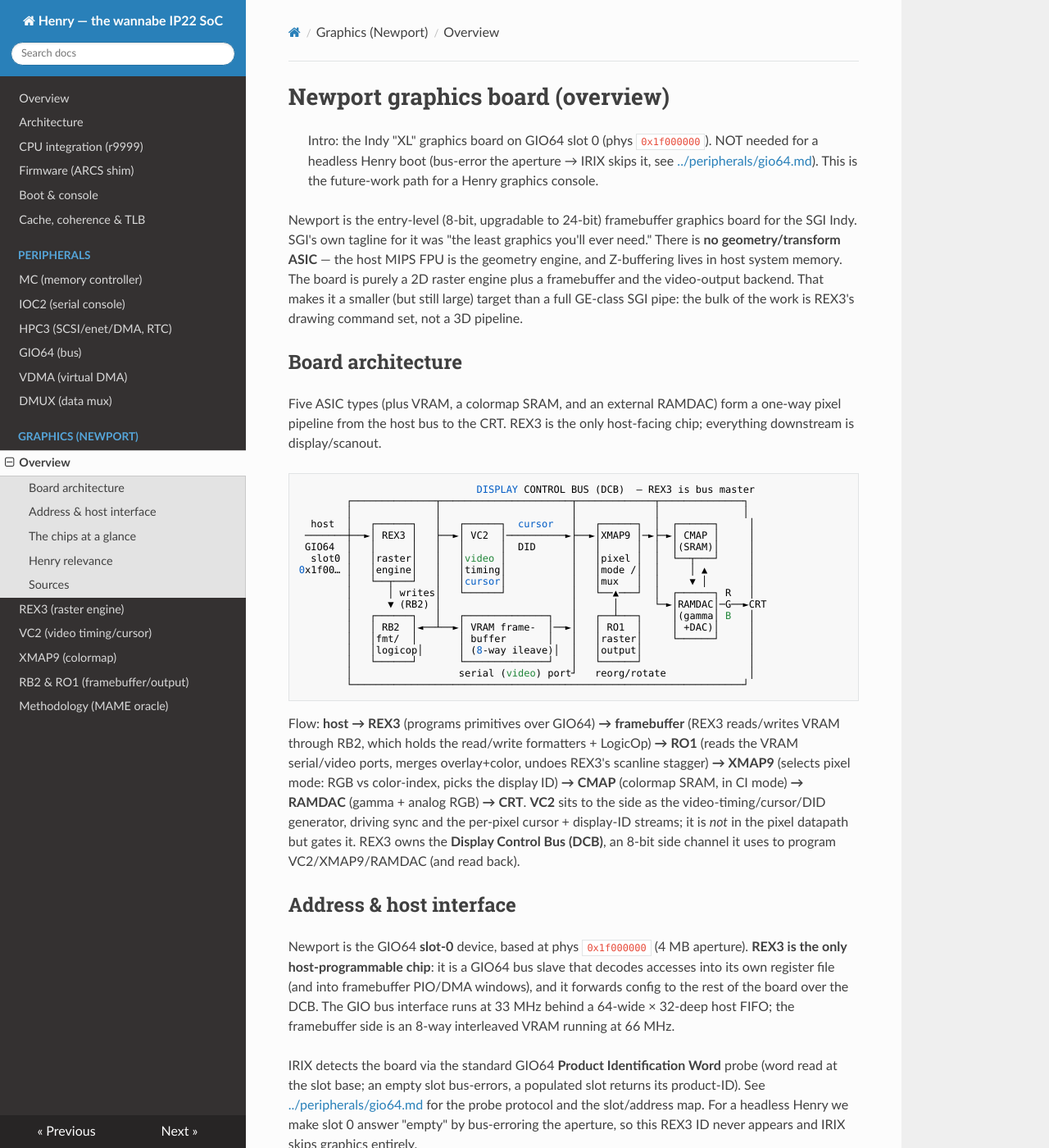
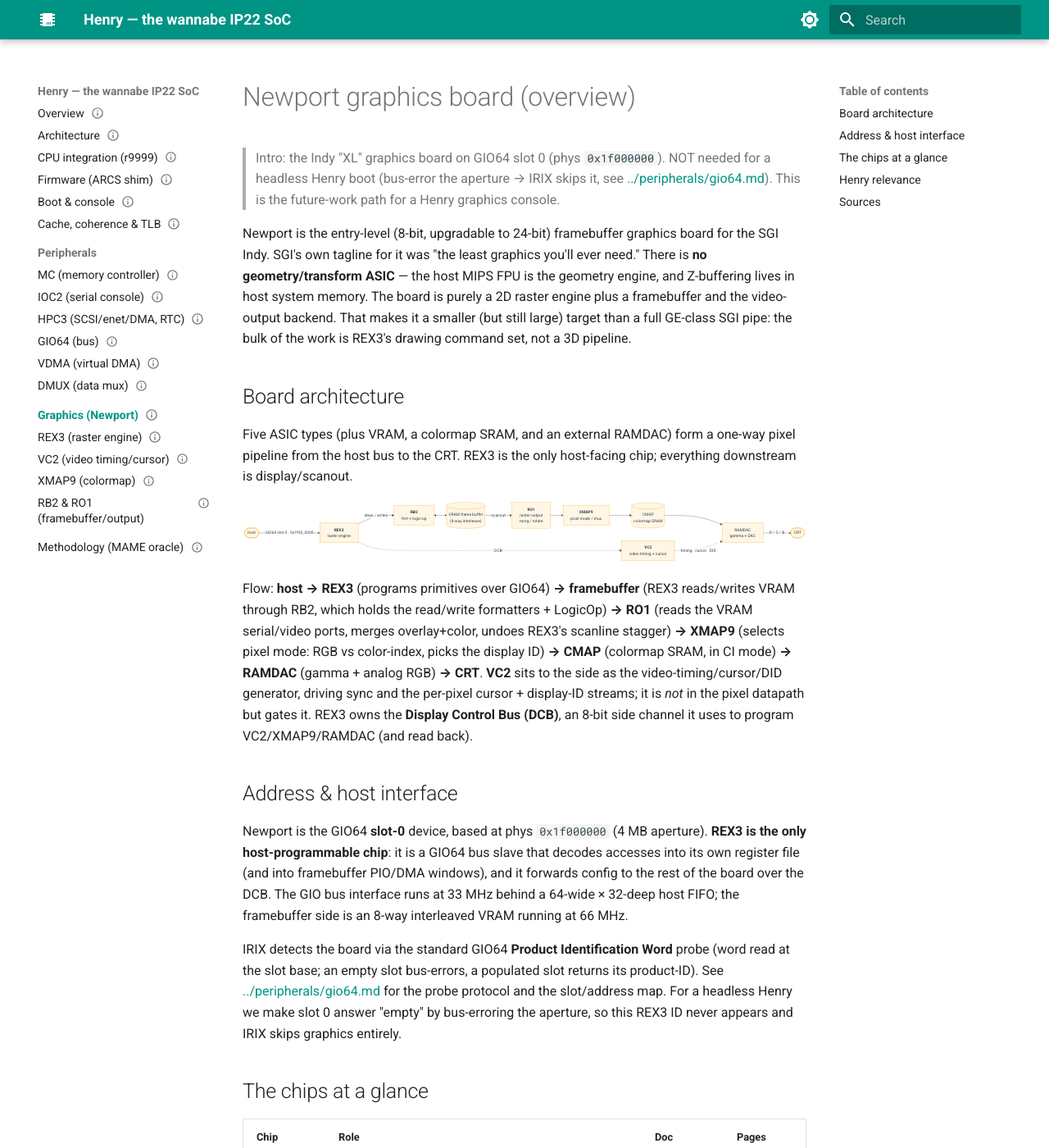
Before and after one commit to dsheffie/henry-the-wannabe-ip22-soc, an MkDocs documentation site: the page built from docs/graphics/index.md, in a window 1280 px wide and 1400 px high. Shown: the whole window at 82% size. Built offline with MkDocs 1.6.1 and Material for MkDocs 9.7.7, drawn with Linux system fonts in a browser that asks for light colours; nearby versions of some CDN libraries; some of the changed text lies outside the part shown.

Commit message:
docs: switch to Material theme + Mermaid diagrams
- mkdocs.yml: Material theme (light/dark toggle, teal/amber) with pymdownx
  superfences mermaid custom fence; nicer nav/code features.
- Convert the ugly ASCII block diagrams to Mermaid: the homepage system
  diagram, the VDMA page-table-walk (with the fault paths), and the Newport
  graphics pixel pipeline.
- CI: install mkdocs-material (pulls pymdown-extensions) so gh-pages renders
  the Mermaid diagrams.

Co-Authored-By: Claude Opus 4.8 (1M context) <noreply@anthropic.com>

````diff
--- a/docs/graphics/index.md
+++ b/docs/graphics/index.md
@@ -20,25 +20,18 @@ command set, not a 3D pipeline.
 Five ASIC types (plus VRAM, a colormap SRAM, and an external RAMDAC) form a one-way pixel pipeline from
 the host bus to the CRT. REX3 is the only host-facing chip; everything downstream is display/scanout.
 
-```
-                              DISPLAY CONTROL BUS (DCB)  — REX3 is bus master
-        ┌──────────────┬──────────────────────┬─────────────┬──────────────┐
-        │              │                      │             │              │
-  host  │   ┌──────┐   │   ┌──────┐  cursor   │   ┌──────┐  │  ┌──────┐     │
- ───────┼──►│ REX3 │   ├──►│ VC2  │──────────►├──►│XMAP9 │─►├─►│ CMAP │     │
- GIO64  │   │      │   │   │      │  DID      │   │      │  │  │(SRAM)│     │
-  slot0 │   │raster│   │   │video │           │   │pixel │  │  └──┬───┘     │
-0x1f00… │   │engine│   │   │timing│           │   │mode /│  │     │ ▲       │
-        │   └──┬───┘   │   │cursor│           │   │mux   │  │     ▼ │       │
-        │      │ writes│   └──────┘           │   └──▲───┘  │  ┌──────┐ R   │
-        │      ▼ (RB2) │                      │      │      └─►│RAMDAC│─G──►CRT
-        │   ┌──────┐   │   ┌──────────────┐   │   ┌──┴───┐     │(gamma│ B   │
-        │   │ RB2  │◄──┴──►│ VRAM frame-  │──►│   │ RO1  │     │ +DAC)│     │
-        │   │fmt/  │       │ buffer       │   │   │raster│     └──────┘     │
-        │   │logicop│      │ (8-way ileave)│  │   │output│                  │
-        │   └──────┘       └──────────────┘   │   └──────┘                  │
-        │                  serial (video) port┘   reorg/rotate              │
-        └──────────────────────────────────────────────────────────────────┘
+```mermaid
+flowchart LR
+    HOST([host]) -->|"GIO64 slot 0 · 0x1f00_0000"| REX3["<b>REX3</b><br/>raster engine"]
+    REX3 -->|"draw / writes"| RB2["<b>RB2</b><br/>fmt + logic-op"]
+    RB2 <--> VRAM[("VRAM frame buffer<br/>(8-way interleave)")]
+    VRAM -->|scanout| RO1["<b>RO1</b><br/>raster output<br/>reorg / rotate"]
+    RO1 --> XMAP9["<b>XMAP9</b><br/>pixel mode / mux"]
+    XMAP9 --> CMAP[("CMAP<br/>colormap SRAM")]
+    CMAP --> RAMDAC["RAMDAC<br/>gamma + DAC"]
+    RAMDAC -->|"R / G / B"| CRT([CRT])
+    REX3 -.->|"DCB"| VC2["<b>VC2</b><br/>video timing + cursor"]
+    VC2 -.->|"timing · cursor · DID"| RAMDAC
 ```
 
 Flow: **host → REX3** (programs primitives over GIO64) **→ framebuffer** (REX3 reads/writes VRAM
--- a/mkdocs.yml
+++ b/mkdocs.yml
@@ -1,16 +1,49 @@
 site_name: Henry — the wannabe IP22 SoC
 site_description: A from-scratch SoC that impersonates the SGI Indy (IP22) well enough to boot IRIX, built around the r9999 MIPS core.
 docs_dir: docs
-# Built-in theme (no extra pip deps). Swap to `material` if mkdocs-material is installed.
+
 theme:
-  name: readthedocs
-  highlightjs: true
+  name: material
+  icon:
+    logo: material/chip
+  features:
+    - navigation.sections
+    - navigation.top
+    - navigation.indexes
+    - navigation.tracking
+    - toc.follow
+    - content.code.copy
+  palette:
+    - scheme: default
+      primary: teal
+      accent: amber
+      toggle:
+        icon: material/brightness-7
+        name: Switch to dark mode
+    - scheme: slate
+      primary: teal
+      accent: amber
+      toggle:
+        icon: material/brightness-4
+        name: Switch to light mode
+
 markdown_extensions:
   - tables
-  - fenced_code
   - admonition
+  - attr_list
+  - pymdownx.details
+  - pymdownx.highlight:
+      anchor_linenums: true
+  - pymdownx.inlinehilite
+  - pymdownx.snippets
+  - pymdownx.superfences:
+      custom_fences:
+        - name: mermaid
+          class: mermaid
+          format: !!python/name:pymdownx.superfences.fence_code_format
   - toc:
       permalink: true
+
 nav:
   - Overview: index.md
   - Architecture: architecture.md
````
Also changed, not shown: docs/index.md (+12 -17 lines), docs/peripherals/vdma.md (+16 -12 lines), 1 other file.
